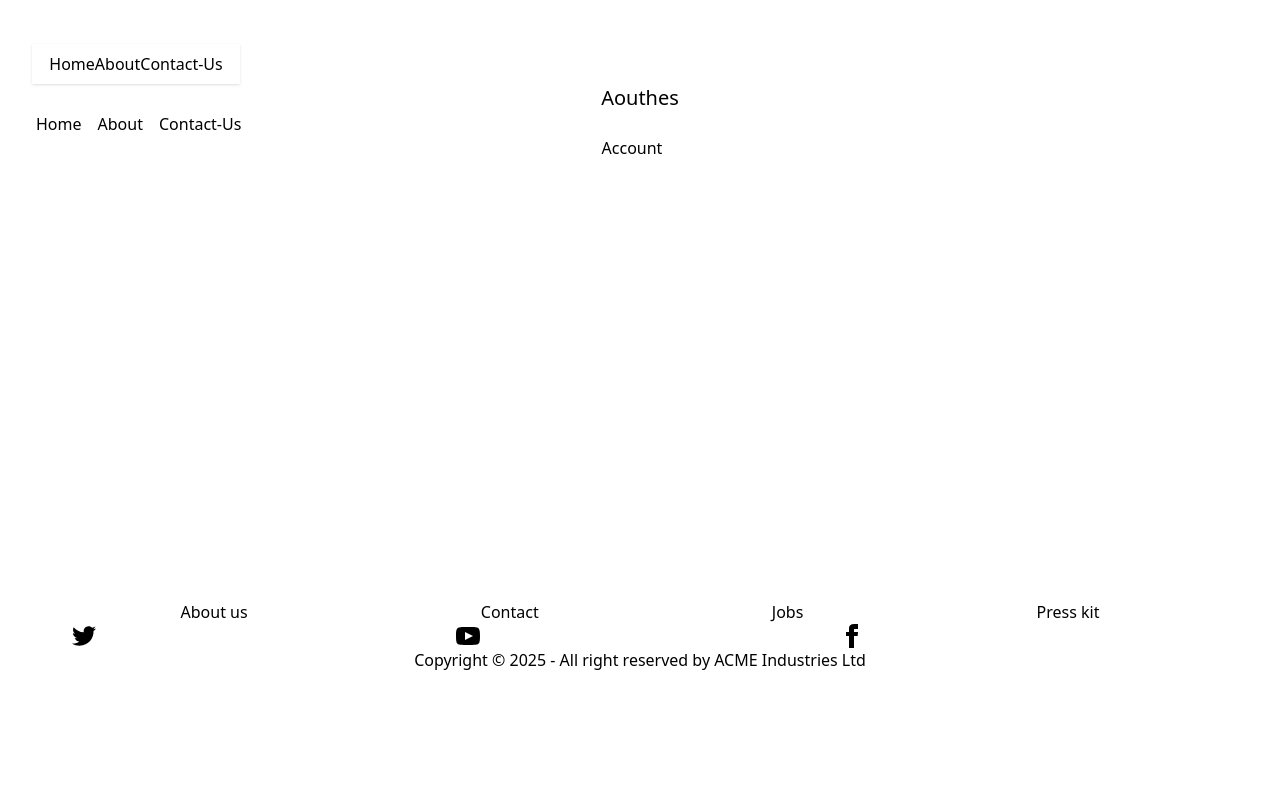
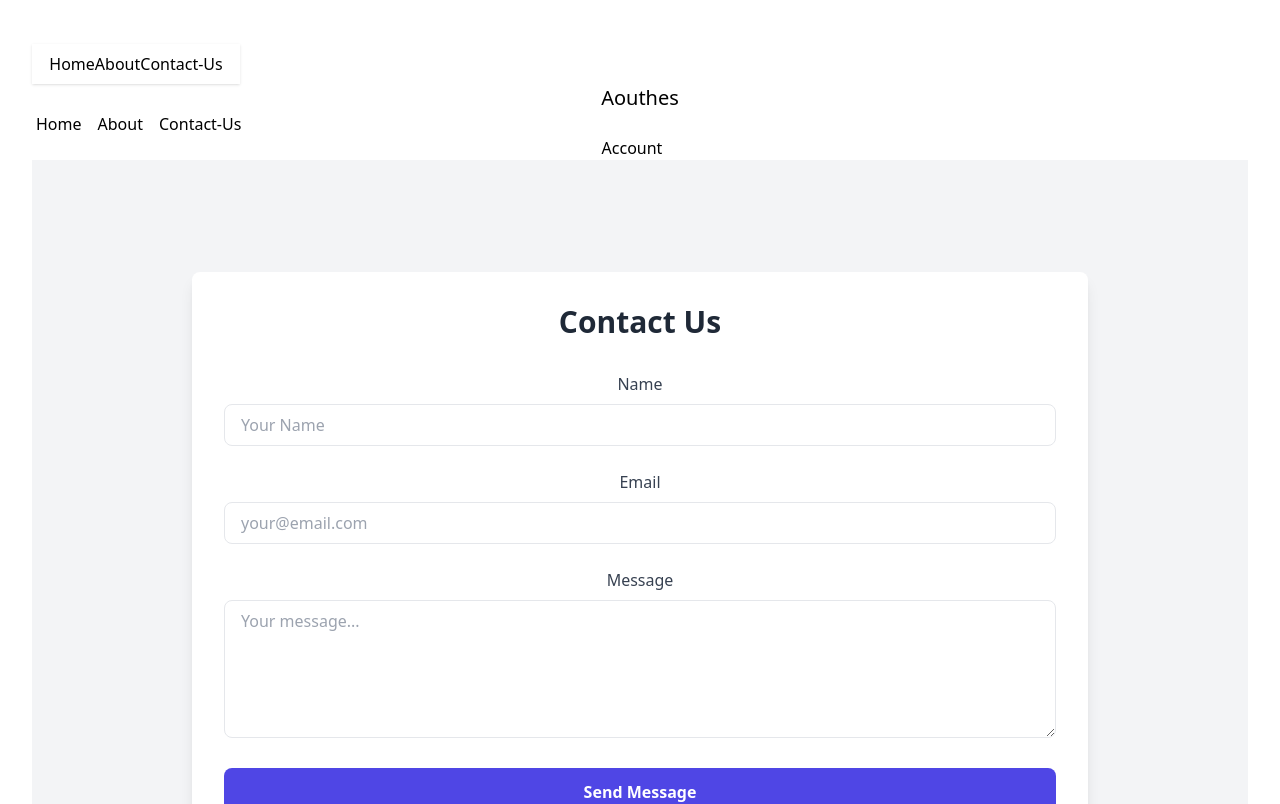
Before and after one commit to mdriyajulislamakash11/Firebase-Aouthentications-FAcebook-github-google-twitter, a React (Vite) app: page /contact in a window 1280 px wide. Shown: the top 804 px of the page. Built offline with nearby package versions, Linux system fonts and the light colour scheme.

Commit message:
contact pages added

```diff
--- a/src/Components/Contacts.jsx
+++ b/src/Components/Contacts.jsx
@@ -2,8 +2,49 @@ import React from 'react';
 
 const Contacts = () => {
     return (
-        <div>
+        <div className="min-h-screen bg-gray-100 flex items-center justify-center px-6 py-12">
+            <div className="max-w-4xl w-full bg-white p-8 rounded-lg shadow-lg">
+                <h2 className="text-3xl font-bold text-center text-gray-800 mb-8">Contact Us</h2>
 
+                <form className="space-y-6">
+                    <div>
+                        <label className="block text-gray-700 mb-2" htmlFor="name">Name</label>
+                        <input
+                            type="text"
+                            id="name"
+                            placeholder="Your Name"
+                            className="w-full px-4 py-2 border rounded-lg focus:outline-none focus:ring-2 focus:ring-indigo-400"
+                        />
+                    </div>
+
+                    <div>
+                        <label className="block text-gray-700 mb-2" htmlFor="email">Email</label>
+                        <input
+                            type="email"
+                            id="email"
+                            placeholder="your@email.com"
+                            className="w-full px-4 py-2 border rounded-lg focus:outline-none focus:ring-2 focus:ring-indigo-400"
+                        />
+                    </div>
+
+                    <div>
+                        <label className="block text-gray-700 mb-2" htmlFor="message">Message</label>
+                        <textarea
+                            id="message"
+                            placeholder="Your message..."
+                            rows="5"
+                            className="w-full px-4 py-2 border rounded-lg focus:outline-none focus:ring-2 focus:ring-indigo-400"
+                        ></textarea>
+                    </div>
+
+                    <button
+                        type="submit"
+                        className="w-full bg-indigo-600 text-white py-3 rounded-lg font-semibold hover:bg-indigo-700 transition duration-300"
+                    >
+                        Send Message
+                    </button>
+                </form>
+            </div>
         </div>
     );
 };
```
